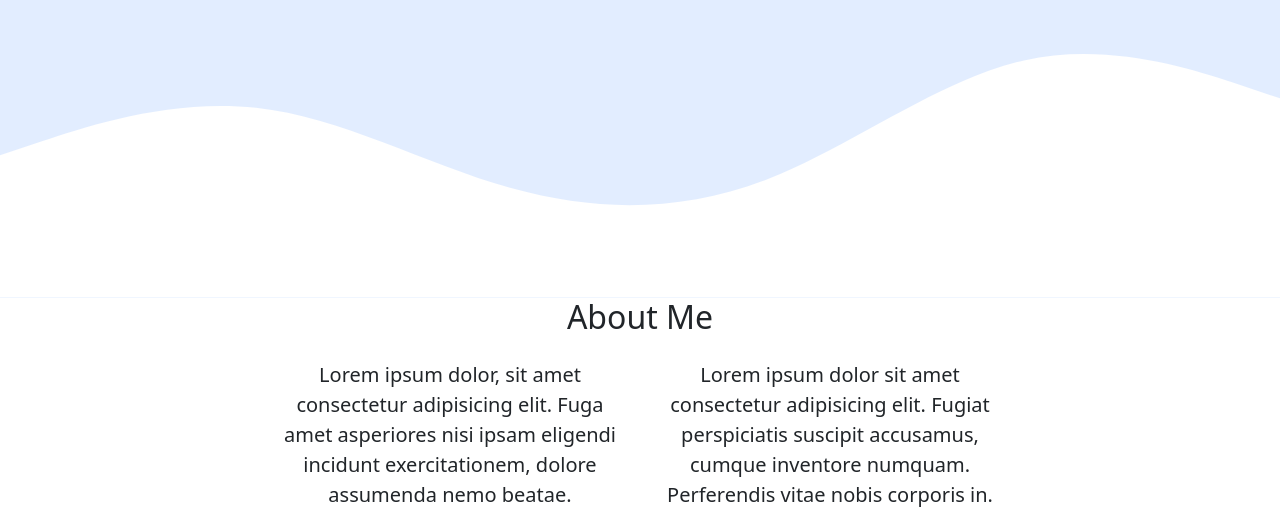
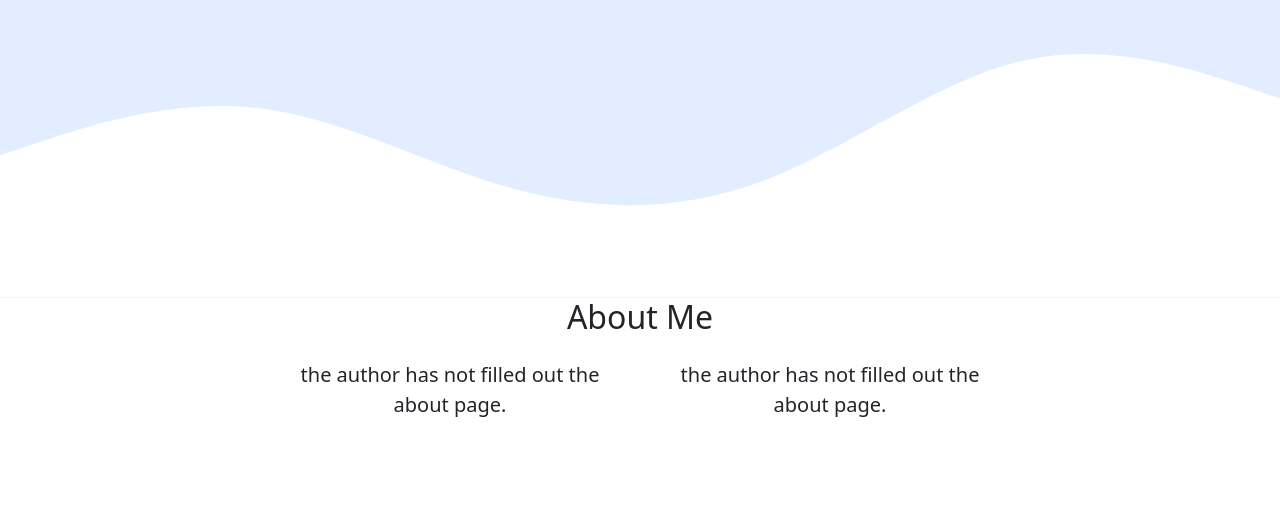
Before and after one commit to Zildjiannesta/Profile, a plain HTML site: page index.html in a window 1280 px wide. Shown: the part 428-952 px from the top of the page. Drawn offline with nearby package versions, Linux system fonts and the light colour scheme.

Commit message:
Update index.html

```diff
--- a/index.html
+++ b/index.html
@@ -13,7 +13,7 @@
     <!-- Bootstrap Icon -->
     <link rel="stylesheet" href="https://cdn.jsdelivr.net/npm/bootstrap-icons@1.7.2/font/bootstrap-icons.css">
 
-    <title>My Portofolio | Tamaa</title>
+    <title>My Profile | Tamaa</title>
 </head>
 
 <body id="home">
@@ -63,10 +63,10 @@
             </div>
             <div class="row justify-content-center fs-5 text-center">
                 <div class="col-4">
-                    <p>Lorem ipsum dolor, sit amet consectetur adipisicing elit. Fuga amet asperiores nisi ipsam eligendi incidunt exercitationem, dolore assumenda nemo beatae.</p>
+                    <p>the author has not filled out the about page.</p>
                 </div>
                 <div class="col-4">
-                    <p>Lorem ipsum dolor sit amet consectetur adipisicing elit. Fugiat perspiciatis suscipit accusamus, cumque inventore numquam. Perferendis vitae nobis corporis in.</p>
+                    <p>the author has not filled out the about page.</p>
                 </div>
             </div>
         </div>
```
